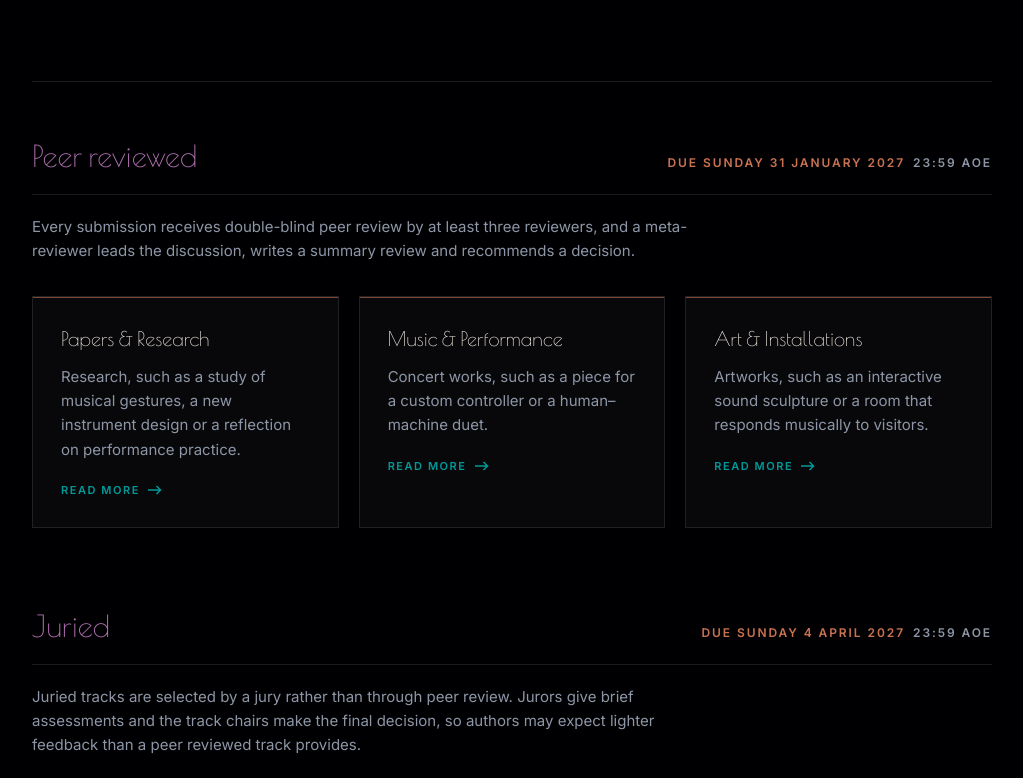
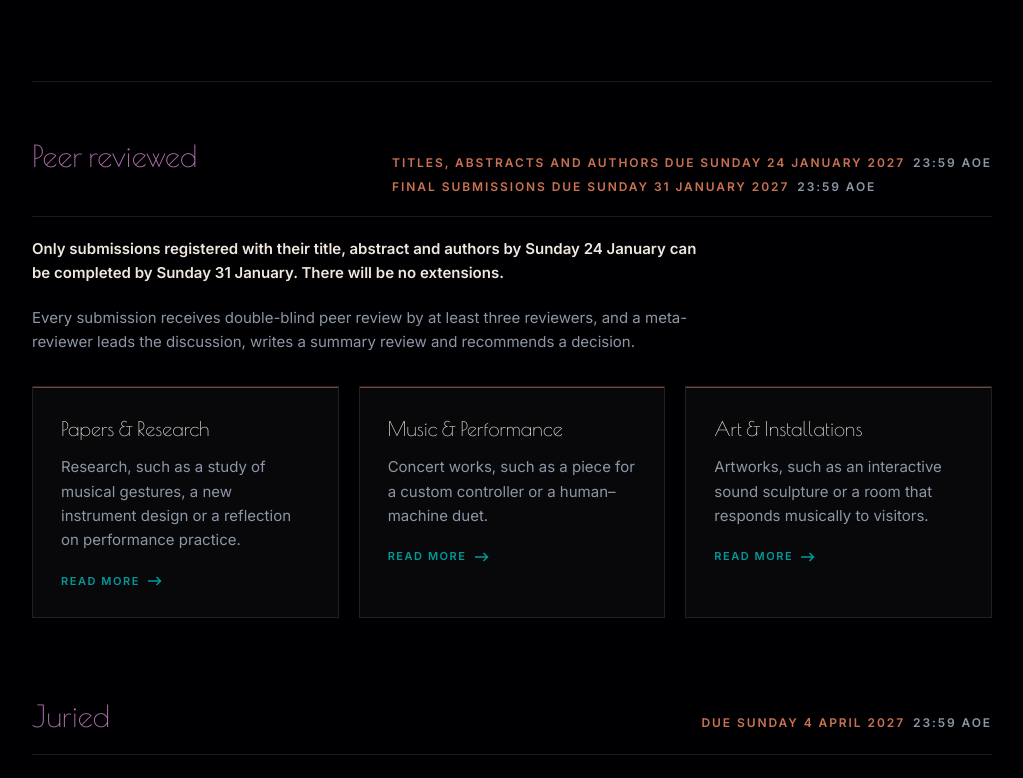
Before and after one commit to Polpii/Nime27Website, a Next.js app: page /call in a window 1280 px wide. Shown: the part 1120-1898 px from the top of the page, without its empty margins (128-1151 px from the left). Built offline with nearby package versions, Linux system fonts and the light colour scheme.

Commit message:
Show the 24 January abstract deadline on the call overview

```diff
--- a/src/app/call/page.tsx
+++ b/src/app/call/page.tsx
@@ -7,25 +7,34 @@ import { call } from "@/content/editable";
 export const metadata: Metadata = {
   title: "Call for Contributions",
   description:
-    "All the ways to contribute to NIME 2027 in Paris, grouped around two deadlines: peer reviewed tracks close 31 January 2027, juried tracks close 4 April 2027.",
+    "All the ways to contribute to NIME 2027 in Paris. Peer reviewed tracks: titles and abstracts due 24 January 2027, final submissions 31 January 2027. Juried tracks close 4 April 2027.",
 };
 
 /**
  * The split between peer reviewed and juried is the thing a reader most needs
  * to get right, because it decides their deadline. It leads the page rather
  * than hiding inside each individual call.
+ *
+ * The peer reviewed group shows both of its dates. With only the 31st here,
+ * Xiao Xiao pointed out, authors would plan for it and miss the 24th, after
+ * which a submission can no longer be started.
  */
 const groups = [
   {
     key: "peer-reviewed" as const,
     title: "Peer reviewed",
-    deadline: deadlines.peerReviewed,
+    deadlines: [
+      { label: "Titles, abstracts and authors due", date: deadlines.peerReviewedAbstracts },
+      { label: "Final submissions due", date: deadlines.peerReviewed },
+    ],
+    warning: `Only submissions registered with their title, abstract and authors by ${deadlines.peerReviewedAbstracts.replace(/ \d{4}$/, "")} can be completed by ${deadlines.peerReviewed.replace(/ \d{4}$/, "")}. There will be no extensions.`,
     note: call.peerReviewedNote,
   },
   {
     key: "juried" as const,
     title: "Juried",
-    deadline: deadlines.juried,
+    deadlines: [{ label: "Due", date: deadlines.juried }],
+    warning: null,
     note: call.juriedNote,
   },
 ];
@@ -67,11 +76,24 @@ export default function CallPage() {
             <section key={group.key}>
               <div className="flex flex-wrap items-baseline justify-between gap-x-6 gap-y-2 border-b border-white/10 pb-5">
                 <h2 className="font-display text-3xl text-neon-purple">{group.title}</h2>
-                <p className="text-[12px] font-semibold uppercase tracking-[0.16em] text-neon-or">
-                  Due {group.deadline}
-                  <span className="ml-2 text-brume">23:59 AoE</span>
+                <div className="space-y-1.5">
+                  {group.deadlines.map((d) => (
+                    <p
+                      key={d.label}
+                      className="text-[12px] font-semibold uppercase tracking-[0.16em] text-neon-or"
+                    >
+                      {d.label} {d.date}
+                      <span className="ml-2 text-brume">23:59 AoE</span>
+                    </p>
+                  ))}
+                </div>
+              </div>
+
+              {group.warning && (
+                <p className="mt-5 max-w-2xl text-[15px] font-semibold leading-relaxed text-craie">
+                  {group.warning}
                 </p>
-              </div>
+              )}
 
               <p className="mt-5 max-w-2xl text-[15px] leading-relaxed text-brume">
                 {group.note}
--- a/src/content/site.ts
+++ b/src/content/site.ts
@@ -133,6 +133,12 @@ export const nav: NavItem[] = [
  * Taken from the organisers' call overview.
  */
 export const deadlines = {
+  /**
+   * The peer reviewed tracks close in two steps, a week apart, as NIME 2025
+   * and 2026 did. Only a submission registered by the first can be completed
+   * by the second, so the second must never be shown without the first.
+   */
+  peerReviewedAbstracts: "Sunday 24 January 2027",
   peerReviewed: "Sunday 31 January 2027",
   juried: "Sunday 4 April 2027",
 } as const;
```
